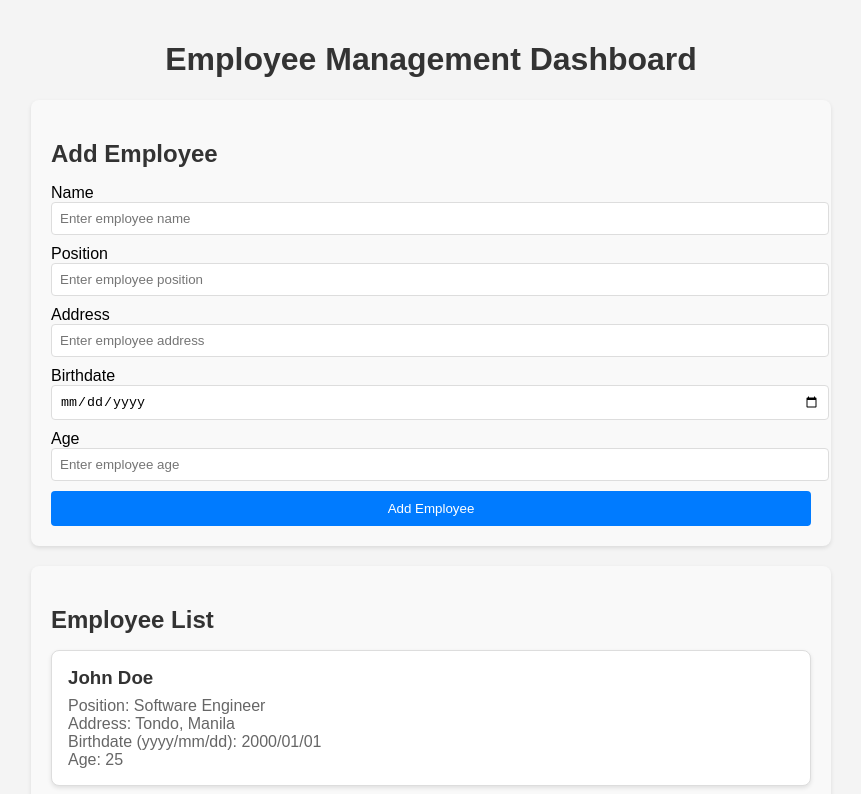
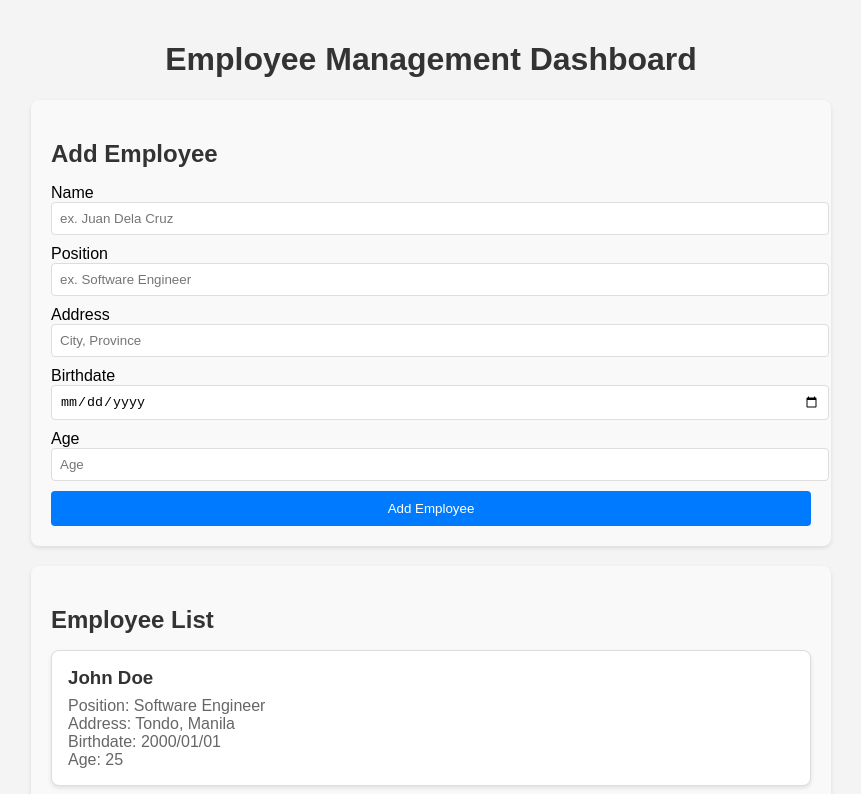
Before and after one commit to CharlotteJoyceDCB/employee-dashboard, a React (Vite) app: page / in a window 1280 px wide. Shown: the top 794 px of the page, without its empty margins (209-1070 px from the left). Built offline with nearby package versions, Linux system fonts and the light colour scheme; the HTML template or start-up script is replaced by a standard one.

Commit message:
Edited form placeholders, and styled edit button.

```diff
--- a/src/components/AddEmployee.jsx
+++ b/src/components/AddEmployee.jsx
@@ -38,7 +38,7 @@ const AddEmployee = ({ onAdd }) => {
             type="text"
             value={name}
             onChange={(e) => setName(e.target.value)}
-            placeholder="Enter employee name"
+            placeholder="ex. Juan Dela Cruz"
             required
           />
         </div>
@@ -48,7 +48,7 @@ const AddEmployee = ({ onAdd }) => {
             type="text"
             value={position}
             onChange={(e) => setPosition(e.target.value)}
-            placeholder="Enter employee position"
+            placeholder="ex. Software Engineer"
             required
           />
         </div>
@@ -58,7 +58,7 @@ const AddEmployee = ({ onAdd }) => {
             type="text"
             value={address}
             onChange={(e) => setAddress(e.target.value)}
-            placeholder="Enter employee address"
+            placeholder="City, Province"
             required
           />
         </div>
@@ -69,7 +69,6 @@ const AddEmployee = ({ onAdd }) => {
             value={birthdate}
             onChange={(e) => {
                 setBirthdate(e.target.value);
-                calculateAge(e.target.value);
               }}
               onKeyDown={(e) => e.preventDefault()}
             required
@@ -81,7 +80,7 @@ const AddEmployee = ({ onAdd }) => {
             type="number"
             value={age}
             onChange={(e) => setAge(e.target.value)}
-            placeholder="Enter employee age"
+            placeholder="Age"
             required
           />
         </div>
--- a/src/components/EmployeeCard.jsx
+++ b/src/components/EmployeeCard.jsx
@@ -6,7 +6,7 @@ const EmployeeCard = ({ employee }) => {
       <h3>{employee.name}</h3>
       <p>Position: {employee.position}</p>
       <p>Address: {employee.address}</p>
-      <p>Birthdate (yyyy/mm/dd): {employee.birthdate}</p>
+      <p>Birthdate: {employee.birthdate}</p>
       <p>Age: {employee.age}</p>
     </div>
   );
--- a/src/index.css
+++ b/src/index.css
@@ -4,7 +4,6 @@ body {
   padding: 0;
   background-color: #f4f4f4;
 }
-
 h1 {
   text-align: center;
   color: #333;
@@ -99,6 +98,9 @@ h1 {
 .add-employee button:hover {
   background-color: #0056b3;
 }
+form input:focus {
+  outline: none;
+}
 /* EDIT EMPLOYEE */
 .edit-employee {
   background-color: #f9f9f9;
```
